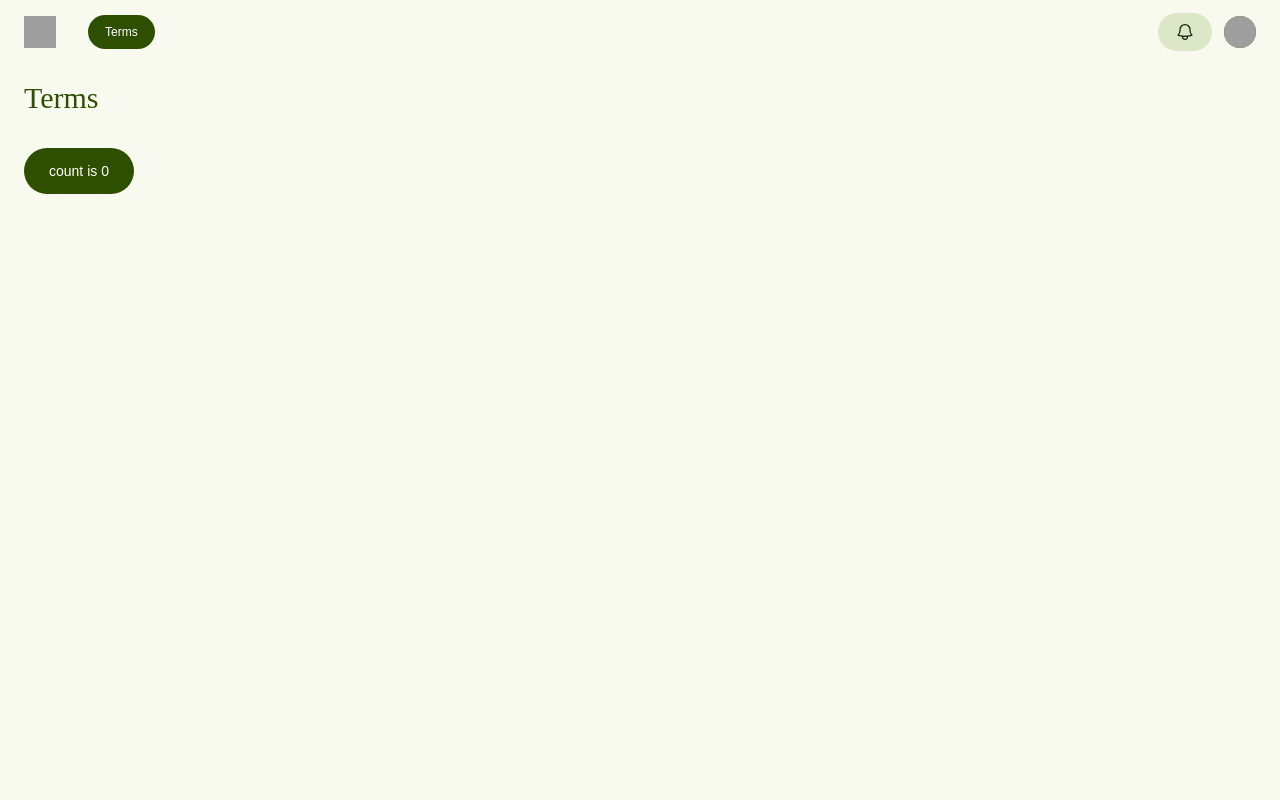
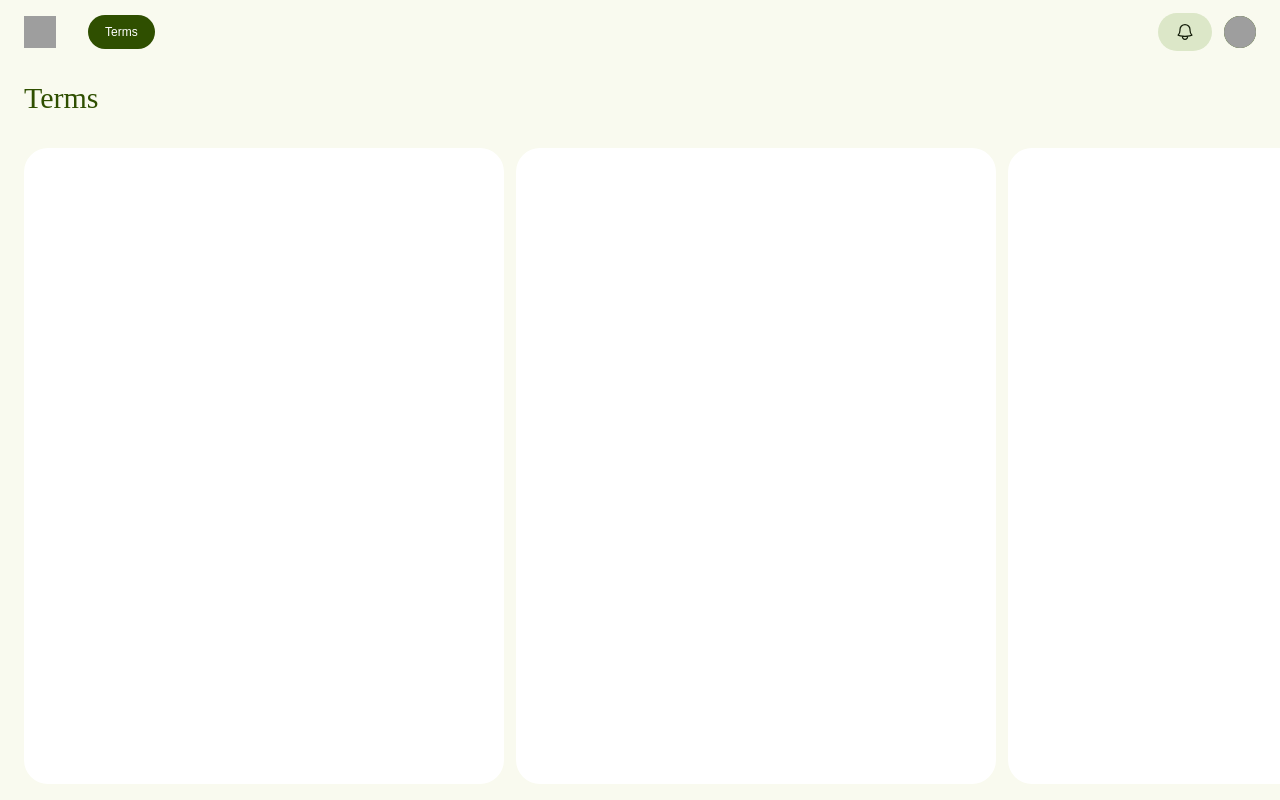
Before and after one commit to cloudyyoung/planucalgary, a React (Vite) app: page / in a window 1280 px wide. Built offline with nearby package versions, Linux system fonts and the light colour scheme; grey boxes are pictures that could not be loaded; a web font is replaced by a local one.

Commit message:
Complete layout

```diff
--- a/src/index.css
+++ b/src/index.css
@@ -7,5 +7,9 @@
 
 
 body {
-  @apply bg-surface
+  @apply bg-surface overflow-x-hidden
 }
+
+#root {
+  @apply h-screen w-screen
+}
--- a/src/pages/home/Home.tsx
+++ b/src/pages/home/Home.tsx
@@ -28,6 +28,7 @@ const Home = () => {
 
   return (
     <>
+      <div className='flex flex-col h-screen w-screen'>
         <Disclosure as="nav" className=" bg-surface">
           {({ open }) => (
             <>
@@ -177,9 +178,13 @@ const Home = () => {
           </div>
         </header>
 
-      <main className='mx-auto px-4 md:px-6 py-4'>
-        <Button variant="filled" onClick={() => setCount((count) => count + 1)}>count is {count}</Button>
+        <main className='px-4 md:px-6 py-4 flex flex-row flex-nowrap flex-1 h-full gap-3 overflow-x-auto'>
+          <div className='bg-white rounded-3xl h-full w-[30em] flex-none'></div>
+          <div className='bg-white rounded-3xl h-full w-[30em] flex-none'></div>
+          <div className='bg-white rounded-3xl h-full w-[30em] flex-none'></div>
+          <div className='bg-white rounded-3xl h-full w-[30em] flex-none'></div>
         </main>
+      </div>
     </>
   )
 }
```
Lines whose indentation alone changed are shown as unchanged.
